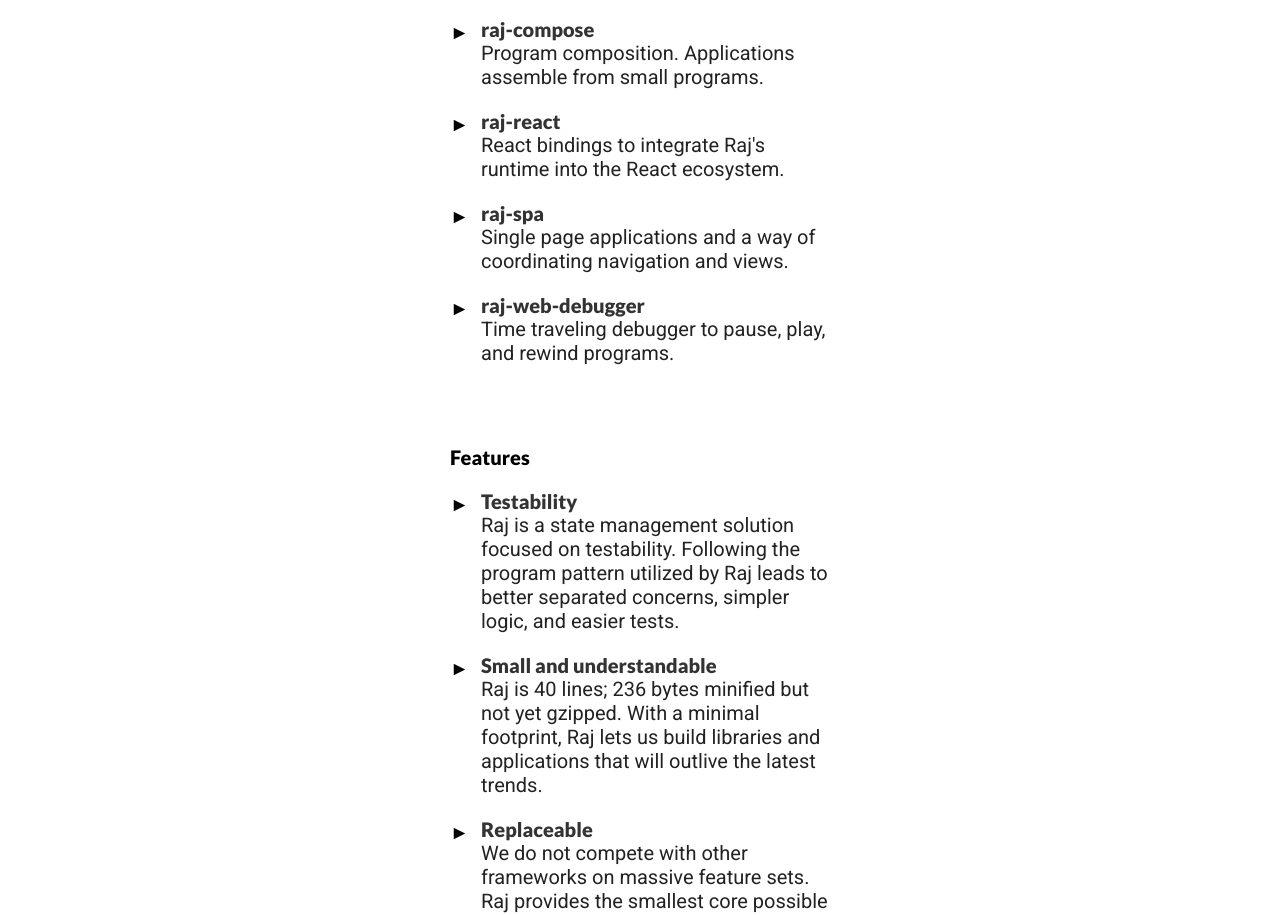
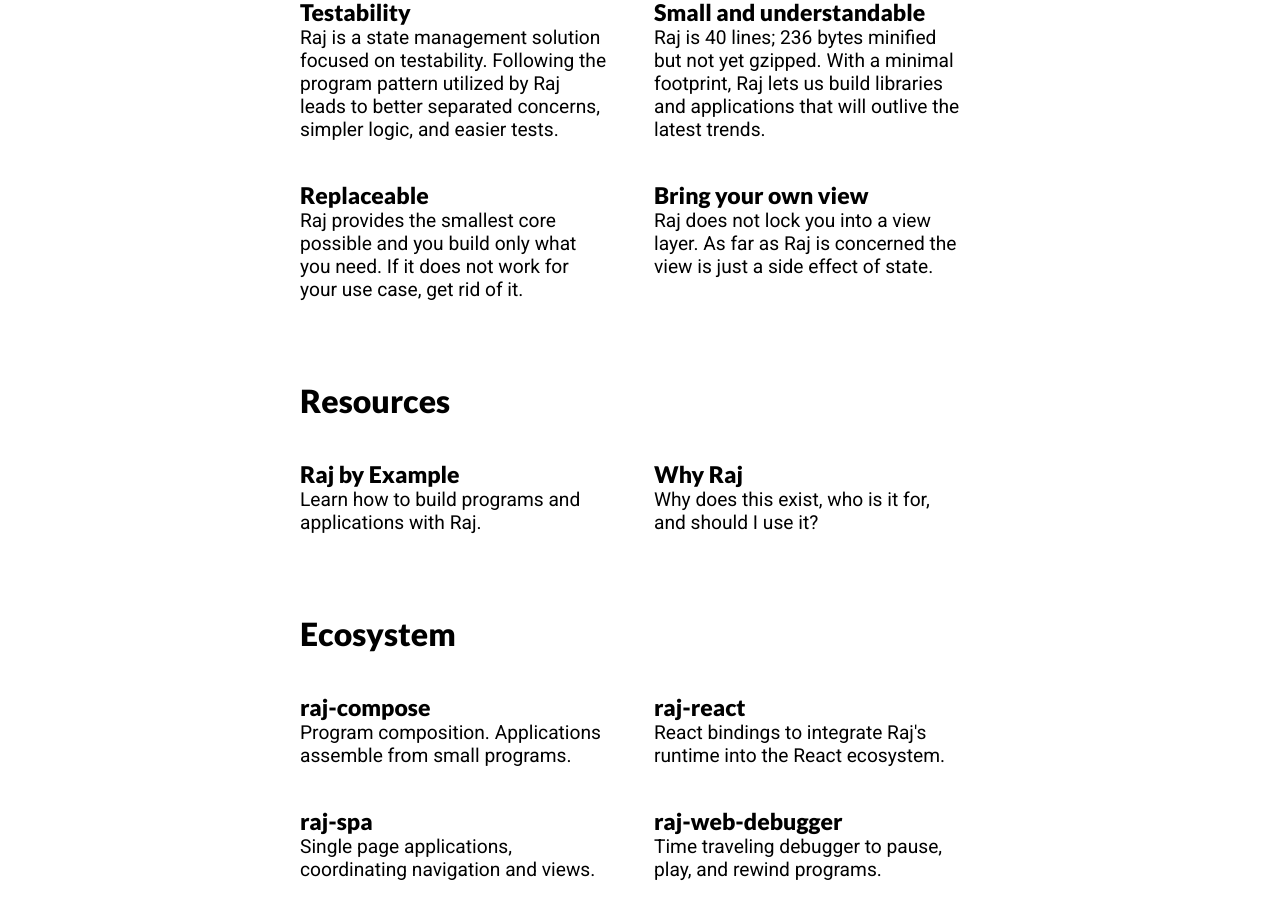
Before and after one commit to andrejewski/raj, a website: page docs/index.html in a window 1280 px wide. Shown: the part 415-1330 px from the top of the page. Drawn offline with Linux system fonts and the light colour scheme.

Commit message:
Update website with article links

```diff
--- a/docs/index.html
+++ b/docs/index.html
@@ -15,157 +15,133 @@
     }
 
     main {
-      border-top: 3px solid #342590;
-      padding-bottom: 10vh;
+      padding-bottom: 3em;
     }
 
-    header {
+    .row {
+      margin: 0px auto;
       padding: 20px 0px;
+      max-width: 720px;
+    }
+
+    .row h3 {
+      font-family: Lato, Roboto, Helvetica, Arial, sans-serif;
+      font-size: 2em;
+      padding: 20px;
       margin: 0px;
     }
 
-    h1, h2, h3, h4 {font-family: Lato, Roboto, Helvetica, Arial, sans-serif;}
+    .header {
+      text-align: center;
+      padding: 50px 0px;
 
-    h1 {
-      margin: 0;
-      font-size: 10vh;
-      color: #111;
+      background: #ddeeff;
+      background: -moz-linear-gradient(top, #ddeeff 0%, #ffffff 100%);
+      background: -webkit-linear-gradient(top, #ddeeff 0%,#ffffff 100%);
+      background: linear-gradient(to bottom, #ddeeff 0%,#ffffff 100%);
+      filter: progid:DXImageTransform.Microsoft.gradient( startColorstr='#ddeeff', endColorstr='#ffffff',GradientType=0 );
     }
 
-    h2 {
-      margin: 0 0 1em 0;
-      font-size: 3vh;
-      color: #333;
+    .header h1, h2 {
+      margin: 0px;
     }
 
-    h3 {
-      font-size: 2.5vh;
+    .header h1 {
+      font-family: Lato, Roboto, Helvetica, Arial, sans-serif;
+      font-size: 4em;
     }
 
-    header a {
-      display: inline-block;
-      padding: 10px 15px;
-      border: none;
-      border-radius: 3px;
-      text-decoration: none;
-      color: rgba(255,255,255,0.9);
-      background-color: #342590;
-      font-size: 1.8vh;
+    .header h2 {
+      font-size: 1.2em;
+      font-weight: normal;
     }
 
-    header a:hover {
-      color: #fff;
+    .buttons {
+      padding-top: 20px;
     }
 
-    section {
-      margin: 0px auto;
+    .column-2 {
+      display: inline-block;
+      vertical-align: top;
       padding: 20px;
-      width: 90vw;
-      max-width: 420px;
+      max-width: 320px;
     }
 
-    ul {
+    .list ul {
       margin: 0;
       padding: 0;
       list-style-type: none;
     }
 
-    li {
-      list-style-type: none;
-      display: flex;
-      justify-content: center;
-      align-items: flex-start;
+    .list li {
+      display: inline-block;
+      vertical-align: top;
+      font-size: 1.2em;
+      max-width: 350px;
     }
 
-    li div {
-      flex: 1;
-    }
-
-    li:before {
-      content: '►';
-      font-size: 2.4vh;
-      padding-right: 1.5vh;
-      margin-top: 0.5vh;
-    }
-
-    li a {
+    .list li > a,
+    .list li > div {
+      display: block;
       text-decoration: none;
+      padding: 20px;
       color: inherit;
     }
 
-    li a:hover {
+    .list li a:hover {
+      background-color: #def;
+    }
+
+    .list li a:hover h4 {
       text-decoration: underline;
     }
 
-    h4 {
-      font-size: 2.5vh;
-      margin: 0;
-      color: #333;
+    .list li h4 {
+      font-family: Lato, Roboto, Helvetica, Arial, sans-serif;
+      margin: 0px;
+      font-size: 1.2em;
     }
 
-    p {
-      margin: 0 0 2.5vh 0;
-      font-size: 2.5vh;
-      color: #222;
+    .list li p {
+      margin: 0px;
+      font-size: 1em;
+    }
+
+    @media (max-width: 720px) {
+      .row h3 {
+        max-width: 350px;
+        margin: 0px auto;
+      }
+
+      .list li {
+        display: block;
+        max-width: 100%;
+      }
+
+      .list li > a,
+      .list li > div {
+        max-width: 350px;
+        margin: 0px auto;
+      }
     }
   </style>
 </head>
 <body>
 
 <main>
-<section>
+<div class='header'>
+<section class='row'>
   <header>
     <h1>Raj</h1>
     <h2>The best JavaScript framework</h2>
+    <div class='buttons'>
+      <iframe src="https://ghbtns.com/github-btn.html?user=andrejewski&repo=raj&type=star&size=large" frameborder="0" scrolling="0" width="76px" height="30px"></iframe>
+    </div>
   </header>
+</section>
+</div>
 
-</section>
-<section>
-  <h3>Packages</h3>
-  <ul>
-    <li>
-      <div>
-        <h4><a href='https://github.com/andrejewski/raj'>raj</a></h4>
-        <p>
-          The core runtime for programs.
-          Runtimes can be used standalone or wrapped to integrate with view layers.
-        </p>
-      </div>
-    </li>
-    <li>
-      <div>
-        <h4><a href='https://github.com/andrejewski/raj-compose'>raj-compose</a></h4>
-        <p>
-          Program composition.
-          Applications assemble from small programs.
-        </p>
-      </div>
-    </li>
-    <li>
-      <div>
-        <h4><a href='https://github.com/andrejewski/raj-react'>raj-react</a></h4>
-        <p>
-          React bindings to integrate Raj's runtime into the React ecosystem.
-        </p>
-      </div>
-    </li>
-    <li>
-      <div>
-        <h4><a href='https://github.com/andrejewski/raj-spa'>raj-spa</a></h4>
-        <p>Single page applications and a way of coordinating navigation and views.</p>
-      </div>
-    </li>
-
-    <li>
-      <div>
-        <h4><a href='https://github.com/andrejewski/raj-web-debugger'>raj-web-debugger</a></h4>
-        <p>Time traveling debugger to pause, play, and rewind programs.</p>
-      </div>
-    </li>
-  </ul>
-</section>
-
-<section>
+<section class='row list'>
 <h3>Features</h3>
 <ul>
   <li>
@@ -192,7 +168,6 @@
     <div>
       <h4>Replaceable</h4>
       <p>
-        We do not compete with other frameworks on massive feature sets.
         Raj provides the smallest core possible and you build only what you need.
         If it does not work for your use case, get rid of it.
       </p>
@@ -209,6 +184,63 @@
   </li>
 </ul>
 </section>
+
+<section class='row list'>
+  <h3>Resources</h3>
+  <ul>
+    <li>
+      <a href='https://github.com/andrejewski/raj-by-example'>
+        <h4>Raj by Example</h4>
+        <p>
+          Learn how to build programs and applications with Raj.
+        </p>
+      </a>
+    </li>
+    <li>
+      <a href='https://jew.ski/why-raj/'>
+        <h4>Why Raj</h4>
+        <p>
+          Why does this exist, who is it for, and should I use it?
+        </p>
+      </a>
+    </li>
+  </ul>
+</section>
+
+<section class='row list'>
+  <h3>Ecosystem</h3>
+  <ul>
+    <li>
+      <a href='https://github.com/andrejewski/raj-compose'>
+        <h4>raj-compose</h4>
+        <p>
+          Program composition.
+          Applications assemble from small programs.
+        </p>
+      </a>
+    </li>
+    <li>
+      <a href='https://github.com/andrejewski/raj-react'>
+        <h4>raj-react</h4>
+        <p>
+          React bindings to integrate Raj's runtime into the React ecosystem.
+        </p>
+      </a>
+    </li>
+    <li>
+      <a href='https://github.com/andrejewski/raj-spa'>
+        <h4>raj-spa</h4>
+        <p>Single page applications, coordinating navigation and views.</p>
+      </a>
+    </li>
+    <li>
+      <a href='https://github.com/andrejewski/raj-web-debugger'>
+        <h4>raj-web-debugger</h4>
+        <p>Time traveling debugger to pause, play, and rewind programs.</p>
+      </a>
+    </li>
+  </ul>
+</section>
 </main>
 
 </body>
```
